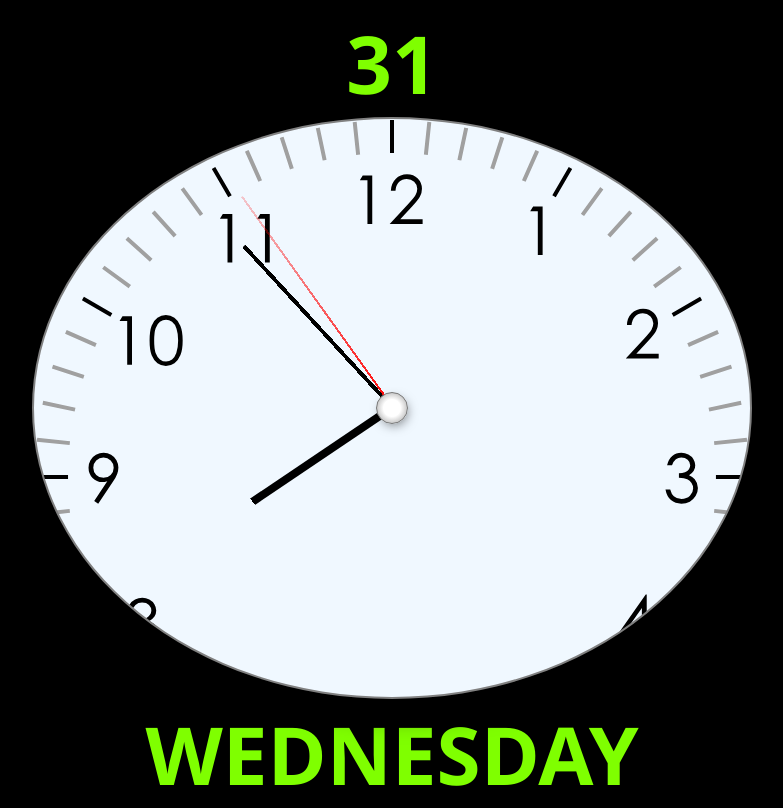
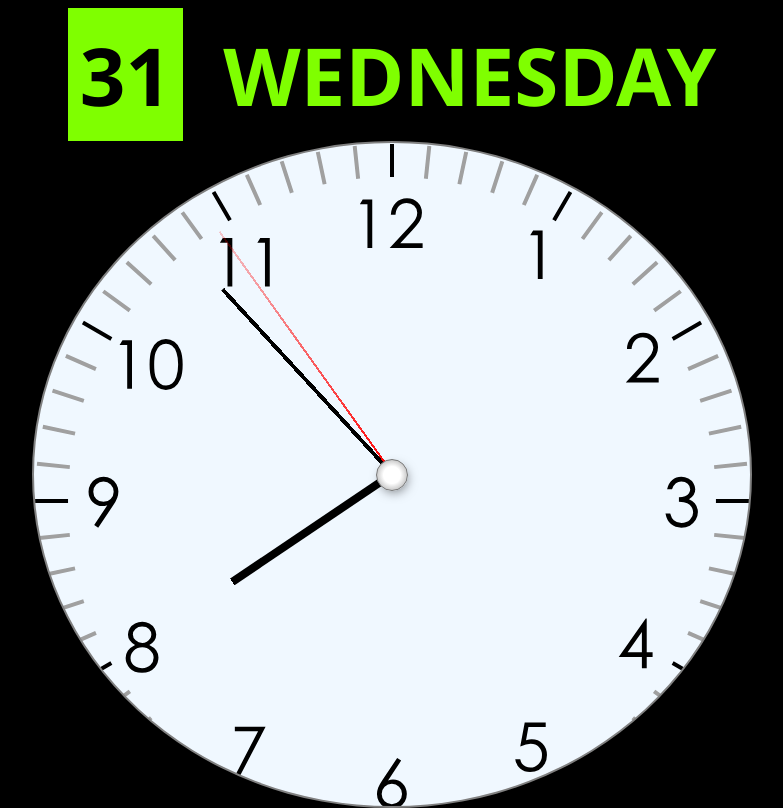
Before and after one commit to i-sayer/skellington, a plain HTML site: page clockp.html in a window 1280 px wide. Shown: the whole page, without its empty margins (248-1031 px from the left). Drawn offline with Linux system fonts and the light colour scheme.

Commit message:
update day display

```diff
--- a/clockp.html
+++ b/clockp.html
@@ -71,23 +71,29 @@
             width: 0.25vmin;
             min-width: 1px;
         }
-        header, footer {
+        header {
             color:chartreuse;
             font-size: 500%;
             font-weight: 700;
             text-align: center;
         }
+        header>span:first-child {
+            display: inline-block;
+            padding: 12px;
+            color: black;
+            background-color: chartreuse;
+            margin-right: 0.5em;
+        }
 
     </style>
 </head>
 <body>
-    <header></header>
+    <header><span></span><span></span></header>
     <div class="face">
             <div id="hourhand"></div>
             <div id="minutehand"></div>
             <div id="secondhand"></div>
     </div>
-    <footer></footer>
     <script>
         window.setInterval(e => {
             let dt = new Date();
@@ -109,10 +115,10 @@
                 showDay(dt);
         }, 1000);
         function showDay(dt){
-            let headfoot = document.querySelectorAll("header,footer");
-            if (headfoot.length==2){
-                headfoot[0].textContent = dt.getDate();
-                headfoot[1].textContent =
+            let dd = document.querySelectorAll("header>span");
+            if (dd.length==2){
+                dd[0].textContent = dt.getDate();
+                dd[1].textContent =
                     ["SUN","MON","TUES","WEDNES","THURS","FRI","SATUR"][dt.getDay()]+"DAY";
             }
         }
```
